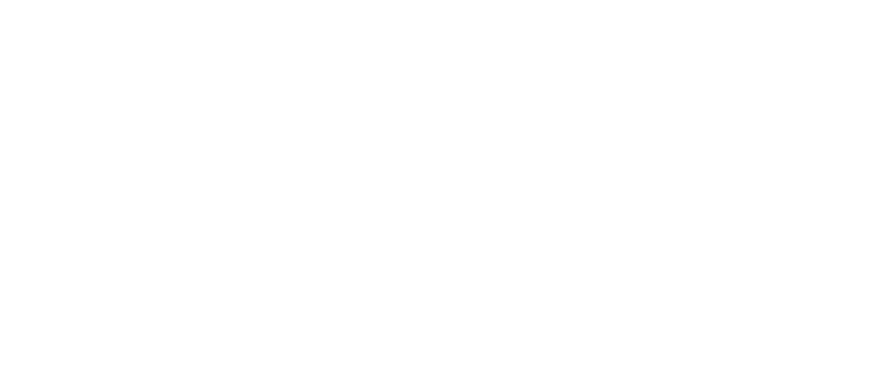
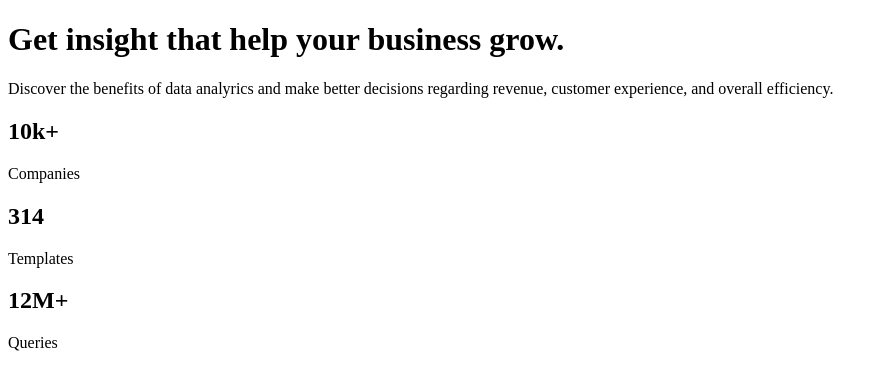
Before and after one commit to correlucas/stats-preview-card-component, a plain HTML site: page index.html in a window 1280 px wide. Shown: the whole page, without its empty margins (0-888 px from the left). Drawn offline with Linux system fonts and the light colour scheme.

```diff
--- a/index.html
+++ b/index.html
@@ -11,6 +11,28 @@
 </head>
 
 <body>
+  <main>
+    <div class="container">
+      <div class="hero-text">
+        <h1>Get insight that help your business grow.</h1>
+        <p>Discover the benefits of data analyrics and make better decisions regarding revenue, customer experience, and overall efficiency.</p>
+        <div class="highlights">
+          <div>
+            <h2>10k+</h2>
+            <p>Companies</p>
+          </div>
+          <div>
+            <h2>314</h2>
+            <p>Templates</p>
+          </div>
+          <div>
+            <h2>12M+</h2>
+            <p>Queries</p>
+          </div>
+        </div>
+      </div>
+    </div>
+  </main>
 
 </body>
 
--- a/style.css
+++ b/style.css
@@ -0,0 +1,9 @@
+:root {
+  /* primary */
+  --p-purple: hsla(276, 60%, 61%, 1);
+  --p-white: hsla(180, 100%, 100%, 1);
+
+  --n-dk-purple: hsla(246, 38%, 16%, 1);
+  --n-gray: hsla(243, 10%, 53%, 1);
+  --n-bg: hsla(233, 46%, 7%, 1);
+}
```
Also changed, not shown: images/image-header-desktop.webp (added), images/image-header-mobile.webp (added), images/jpeg/image-header-desktop.jpg (renamed from images/image-header-desktop.jpg), images/jpeg/image-header-mobile.jpg (renamed from images/image-header-mobile.jpg).
